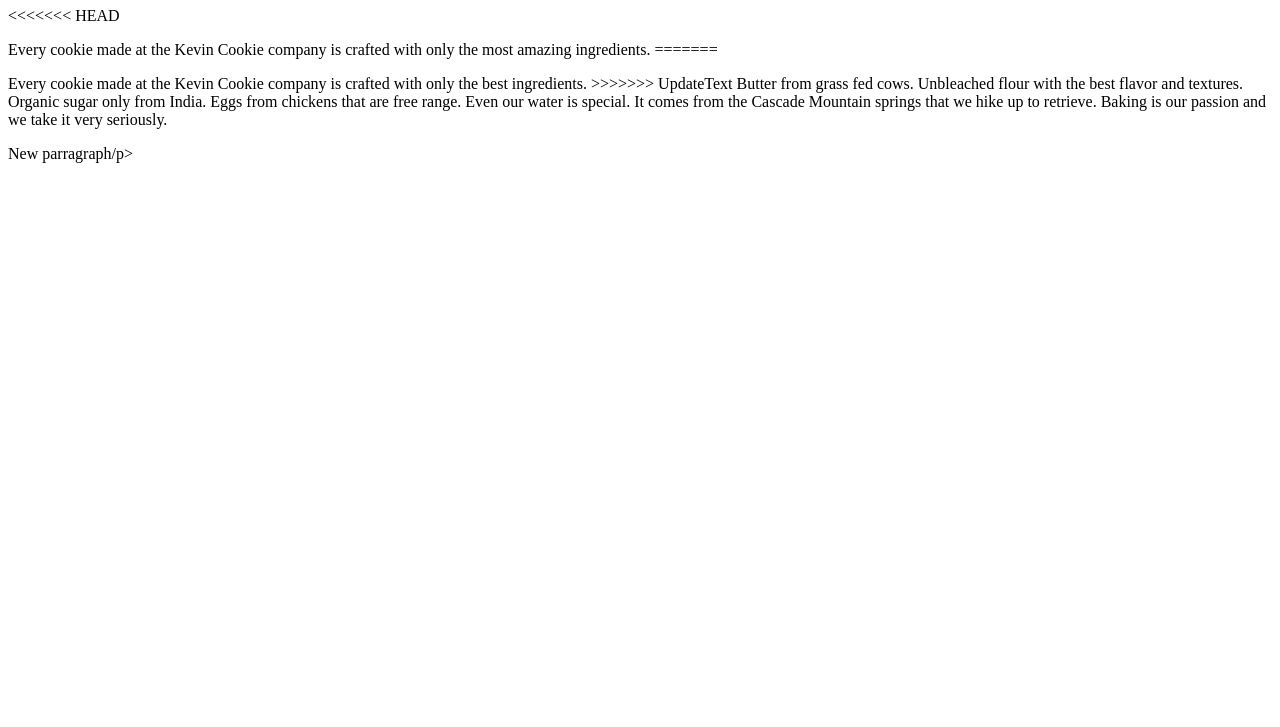
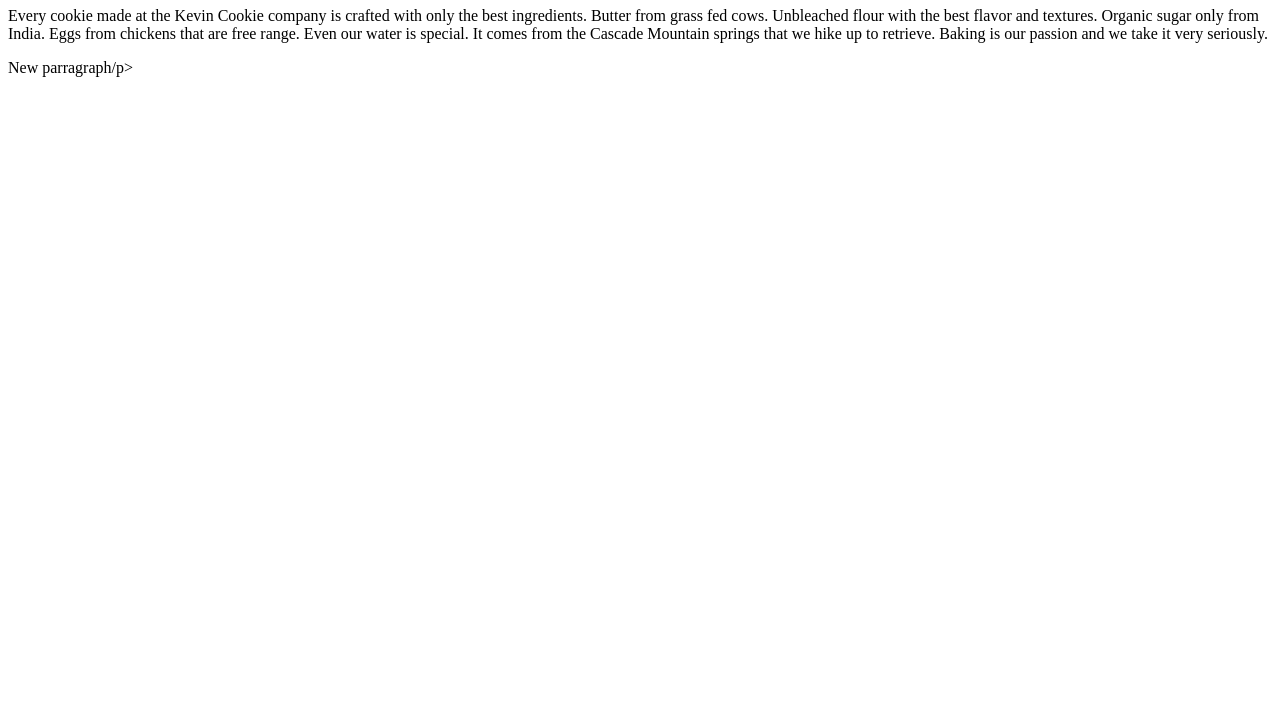
Before and after one commit to sclaveriap2/KCC, a plain HTML site: page index.htm in a window 1280 px wide. Shown: the part 73-800 px from the top of the page. Drawn offline with Linux system fonts and the light colour scheme.

Commit message:
update index text

```diff
--- a/index.htm
+++ b/index.htm
@@ -3,11 +3,9 @@
 <body>
 
 <h1>Deliciousness in every bite!</h1>
-<<<<<<< HEAD
-<p>Every cookie made at the Kevin Cookie company is crafted with only the most amazing ingredients.
-=======
+
 <p>Every cookie made at the Kevin Cookie company is crafted with only the best ingredients.
->>>>>>> UpdateText
+
      Butter from grass fed cows. Unbleached flour with the best flavor and textures.
       Organic sugar only from India. Eggs from chickens that are free range.
       Even our water is special. It comes from the Cascade Mountain springs that we hike
```
